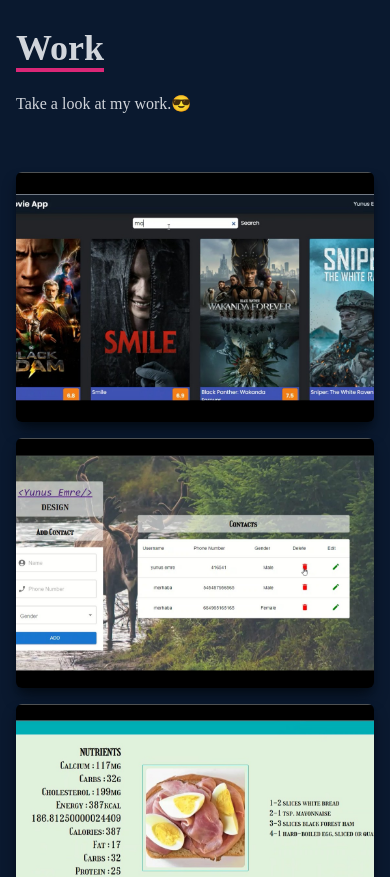
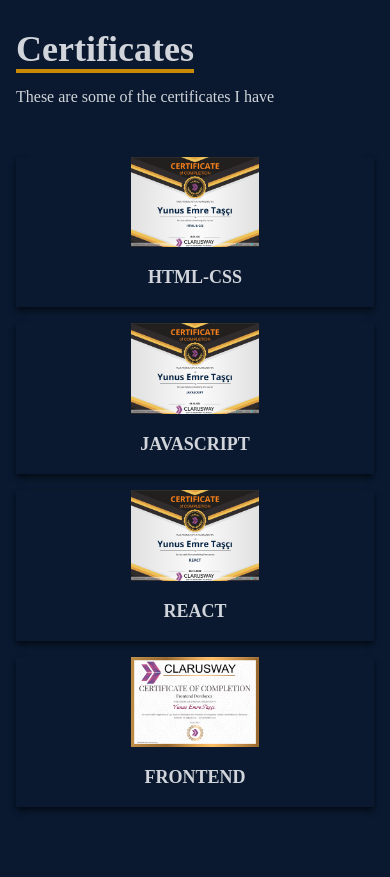
Before and after one commit to Yunus-Emre-Tasci/Portfolio, a React (Create React App) app: page / in a window 390 px wide. Shown: the part 2520-3397 px from the top of the page. Built offline with nearby package versions, Linux system fonts and the light colour scheme.

Commit message:
responsive

```diff
--- a/src/App.js
+++ b/src/App.js
@@ -1,5 +1,6 @@
 import { BrowserRouter, Routes } from "react-router-dom";
 import About from "./components/About";
+import Certificate from "./components/Certificate";
 import Contact from "./components/Contact";
 import Home from "./components/Home";
 import Navbar from "./components/Navbar";
@@ -14,6 +15,7 @@
       <Home />
       <About />
       <Skills />
+      <Certificate />
       <Work />
       <Contact />
     </div>
--- /dev/null
+++ b/src/components/Certificate.jsx
@@ -0,0 +1,59 @@
+import React from 'react';
+
+import HTML from '../assets/html.png';
+import CSS from '../assets/css.png';
+import JavaScript from '../assets/javascript.png';
+import TypeScript from '../assets/typescript.png';
+import ReactImg from '../assets/react.png';
+import GitHub from '../assets/github.png';
+
+import htmlcss from "../assets/certificate/html-css.png"
+import javascript from "../assets/certificate/javascript.png";
+import frontend from "../assets/certificate/frontend.png";
+import react from "../assets/certificate/react.png";
+
+
+const Certificate = () => {
+  return (
+    <div name="skills" className="w-full h-screen bg-[#0a192f] text-gray-300">
+      {/* Container */}
+      <div className="max-w-[1000px] mx-auto p-4 flex flex-col justify-center w-full h-full">
+        <div>
+          <p className="text-4xl font-bold inline border-b-4 border-yellow-600 ">
+            Certificates
+          </p>
+          <p className="py-4">These are some of the certificates I have</p>
+        </div>
+
+        <div className="w-full grid grid-cols-1 lg:grid-cols-2 gap-4 text-center py-8">
+          <div className="shadow-md shadow-[#040c16] hover:scale-110 duration-500">
+            <img className="w-32 mx-auto" src={htmlcss} alt="HTML icon" />
+            <p className="my-4 text-lg font-bold">HTML-CSS</p>
+          </div>
+          <div className="shadow-md shadow-[#040c16] hover:scale-110 duration-500">
+            <img className="w-32 mx-auto" src={javascript} alt="HTML icon" />
+            <p className="my-4 text-lg font-bold">JAVASCRIPT</p>
+          </div>
+          <div className="shadow-md shadow-[#040c16] hover:scale-110 duration-500">
+            <img className="w-32 mx-auto" src={react} alt="HTML icon" />
+            <p className="my-4 text-lg font-bold">REACT</p>
+          </div>
+          <div className="shadow-md shadow-[#040c16] hover:scale-110 duration-500">
+            <img className="w-32 mx-auto" src={frontend} alt="HTML icon" />
+            <p className="my-4 text-lg font-bold">FRONTEND</p>
+          </div>
+          {/* <div className="shadow-md shadow-[#040c16] hover:scale-110 duration-500">
+            <img className="w-20 mx-auto" src={ReactImg} alt="HTML icon" />
+            <p className="my-4">REACT</p>
+          </div>
+          <div className="shadow-md shadow-[#040c16] hover:scale-110 duration-500">
+            <img className="w-20 mx-auto" src={GitHub} alt="HTML icon" />
+            <p className="my-4">GITHUB</p>
+          </div> */}
+        </div>
+      </div>
+    </div>
+  );
+};
+
+export default Certificate;
```
